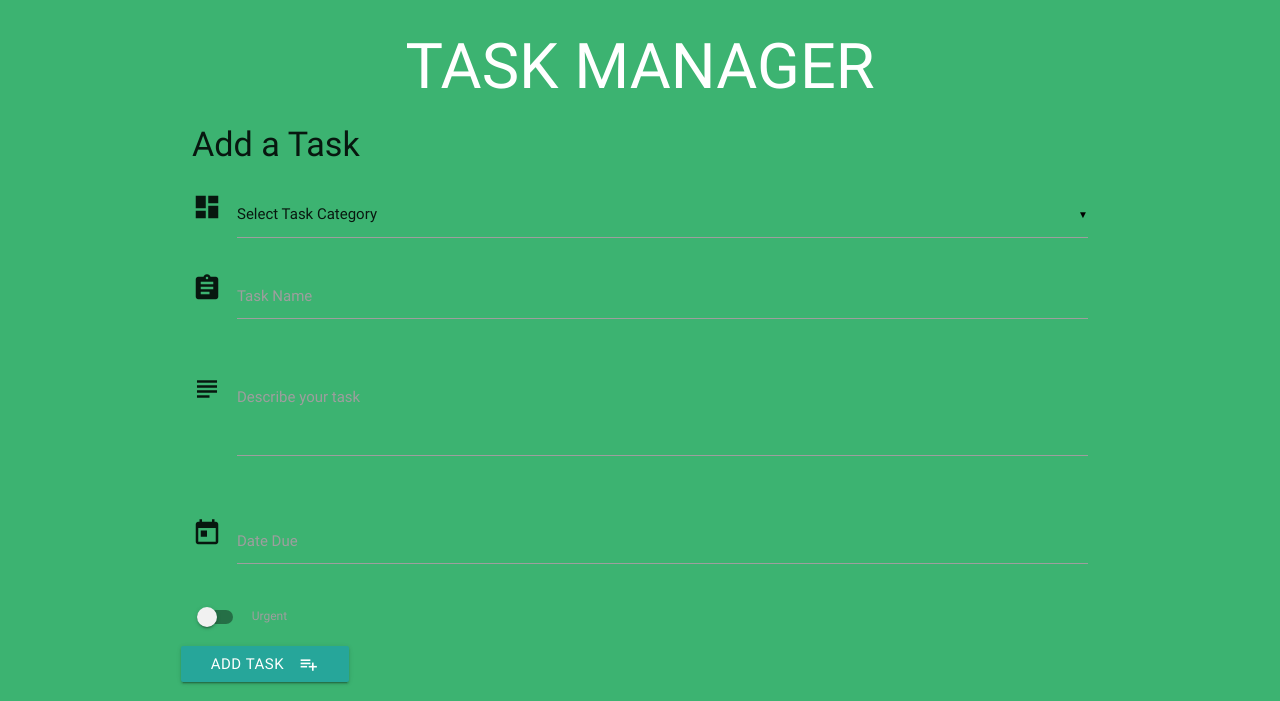
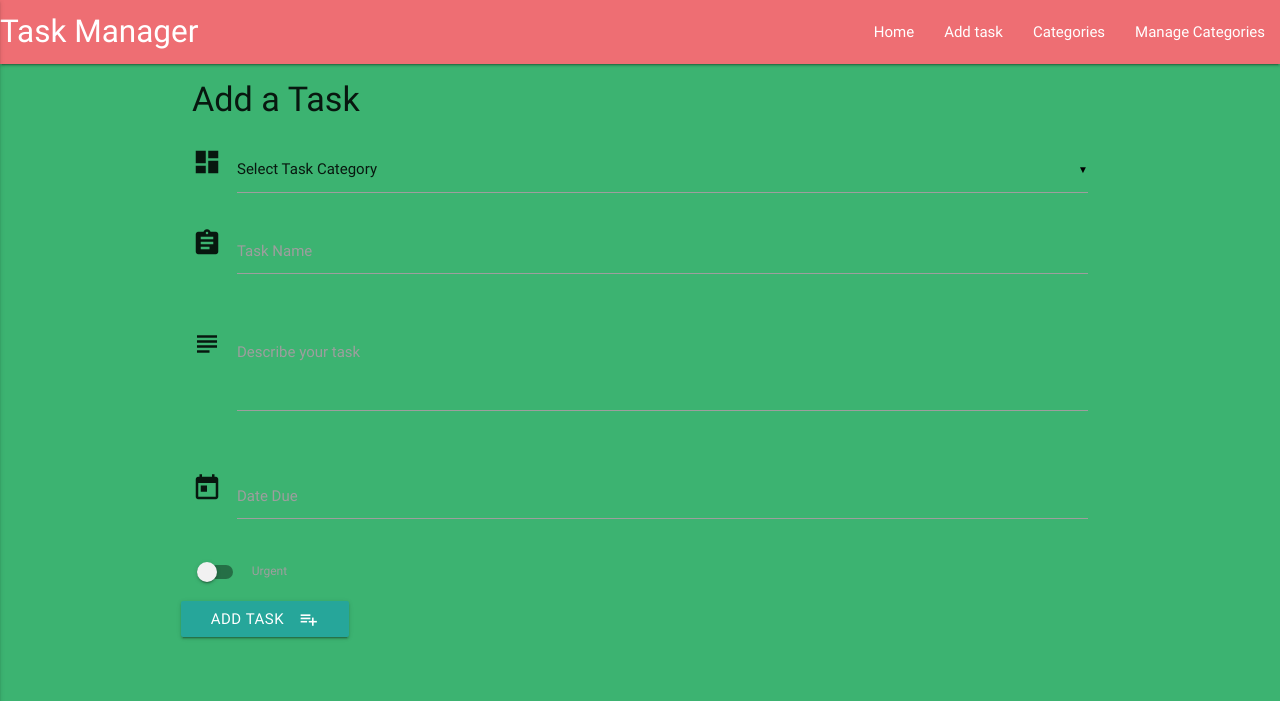
Before and after one commit to devmegan/taskManager, a Flask app: page /add_task in a window 1280 px wide. Shown: the top 701 px of the page. Run offline with Flask 2, Linux system fonts and the light colour scheme; data that the repository does not hold is empty; some libraries are stand-ins or nearby versions.

Commit message:
adding nav menu

```diff
--- a/templates/base.html
+++ b/templates/base.html
@@ -13,8 +13,28 @@
      <link rel="stylesheet" href="{{url_for('static', filename='css/style.css')}}" type="text/css"/>
     <title>Task Manager</title>
 </head>
+<header>
+  <nav>
+    <div class="nav-wrapper">
+      <a href="{{url_for('get_tasks')}}" class="brand-logo"> Task Manager</a>
+       <a data-activates="mobile-demo" class="button-collapse"><i class="material-icons">menu</i></a>
+      <ul id="nav-mobile" class="right hide-on-med-and-down">
+        <li><a href="{{url_for('get_tasks')}}">Home</a></li>
+        <li><a href="{{url_for('add_tasks')}}">Add task</a></li>
+        <li><a href="{{url_for('get_categories')}}">Categories</a></li>
+        <li><a href="{{url_for('add_category')}}">Manage Categories</a></li>
+      </ul>
+      <ul class="side-nav" id="mobile-demo">
+        <li><a href="{{url_for('get_tasks')}}">Home</a></li>
+        <li><a href="{{url_for('add_tasks')}}">Add task</a></li>
+        <li><a href="{{url_for('get_categories')}}">Categories</a></li>
+        <li><a href="{{url_for('add_category')}}">Manage Categories</a></li>
+      </ul>
+    </div>
+  </nav>
+
+</header>
 <body>
-    <h1 class="tasks-header">Task Manager</h1>
     <div class="container">
         {% block content %}
         {% endblock %}
@@ -24,12 +44,13 @@
     <script src="https://cdnjs.cloudflare.com/ajax/libs/materialize/0.100.2/js/materialize.min.js"></script>
     <script>
         $(document).ready(function(){
+                /*fire nav bar toggler icon*/
+                $(".button-collapse").sideNav();
                 /* fire accordion */
                 $('.collapsible').collapsible();
                 /*fire task category selector*/
                      $('select').material_select();
                 /* fire datepicker */
-
                 $('.datepicker').pickadate({
                     selectMonths: true, // Creates a dropdown to control month
                     selectYears: '2', // Creates a dropdown of 15 years to control year,
```
